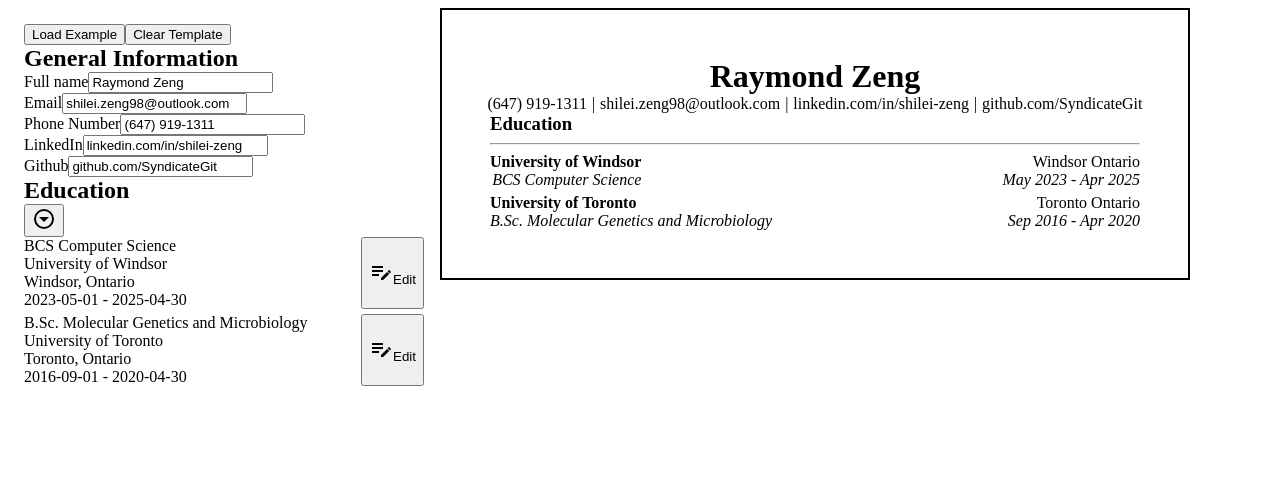
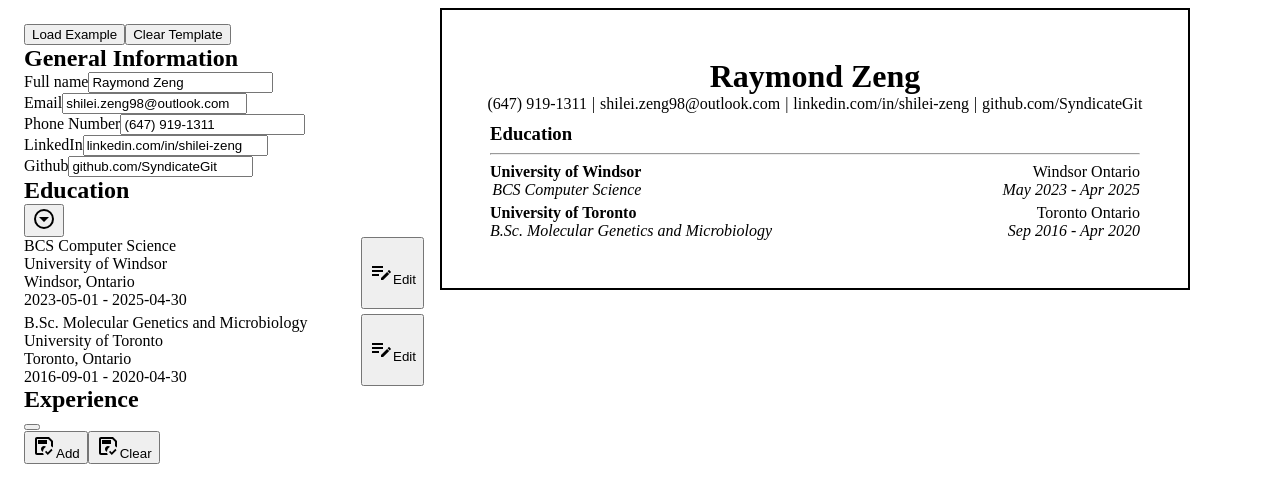
Before and after one commit to SyndicateGit/cv-builder, a React (Create React App) app: page / in a window 1280 px wide. Shown: the top 502 px of the page. Built offline with nearby package versions, Linux system fonts and the light colour scheme.

Commit message:
Started Experience Component

```diff
--- a/src/App.tsx
+++ b/src/App.tsx
@@ -7,6 +7,7 @@ import defaultData from './default-data';
 import Resume from './components/Resume';
 import Education from './components/Education';
 import EducationList from './components/EducationList';
+import Experience from './components/Experience';
 import Icon from '@mdi/react';
 import { mdiArrowDownDropCircleOutline } from '@mdi/js';
 import { mdiArrowUpDropCircleOutline } from '@mdi/js';
@@ -179,6 +180,9 @@ function App() {
             editEducationListItem={editEducationListItem}
           />
         </div>
+        <div className='experience-container'>
+          <Experience/>
+        </div>
       </div>
 
       <div className='cv-outputs'>
--- a/src/components/Education.tsx
+++ b/src/components/Education.tsx
@@ -2,8 +2,6 @@ import * as React from 'react';
 import InputGroup from './InputGroup';
 import '../styles/Education.css';
 import Icon from '@mdi/react';
-import { mdiArrowDownDropCircleOutline } from '@mdi/js';
-import { mdiArrowUpDropCircleOutline } from '@mdi/js';
 import { mdiContentSaveCheckOutline } from '@mdi/js';
 
 
--- a/src/components/EducationList.tsx
+++ b/src/components/EducationList.tsx
@@ -2,7 +2,6 @@ import * as React from 'react';
 import '../styles/EducationList.css';
 import Icon from '@mdi/react';
 import { mdiPlaylistEdit } from '@mdi/js';
-import { editableInputTypes } from '@testing-library/user-event/dist/utils';
 
 type education = {
   degree: string,
--- a/src/components/Experience.tsx
+++ b/src/components/Experience.tsx
@@ -0,0 +1,33 @@
+import * as React from 'react';
+import InputGroup from './InputGroup';
+import '../styles/Experience.css';
+import Icon from '@mdi/react';
+import { mdiContentSaveCheckOutline } from '@mdi/js';
+
+
+
+export default function Experience(props:any){
+  return (
+    <>
+      <form action="" className='experience-info'>
+        <div className='drop-down'>
+          <h2>Experience</h2>
+          <button className="drop-down-button"
+          type="button">
+          </button>
+          <div>
+
+            <button  type='button'>
+              <Icon path={mdiContentSaveCheckOutline} size={1} />
+              <span className='Add'>Add</span>
+            </button>
+            <button  type='button' className= "clear-button">
+              <Icon path={mdiContentSaveCheckOutline} size={1} />
+              <span className='clear'>Clear</span>
+            </button>
+          </div>
+        </div>
+      </form>
+    </>
+  )
+}
--- a/src/styles/Resume.css
+++ b/src/styles/Resume.css
@@ -16,6 +16,7 @@ h1, h2, h3, h4, h5, h6, p{
   flex-direction: column;
   justify-content: start;
   align-items: center;
+  margin-bottom: 10px;
 }
 
 .contact-info{
```
Also changed, not shown: src/styles/Experience.css (added).
